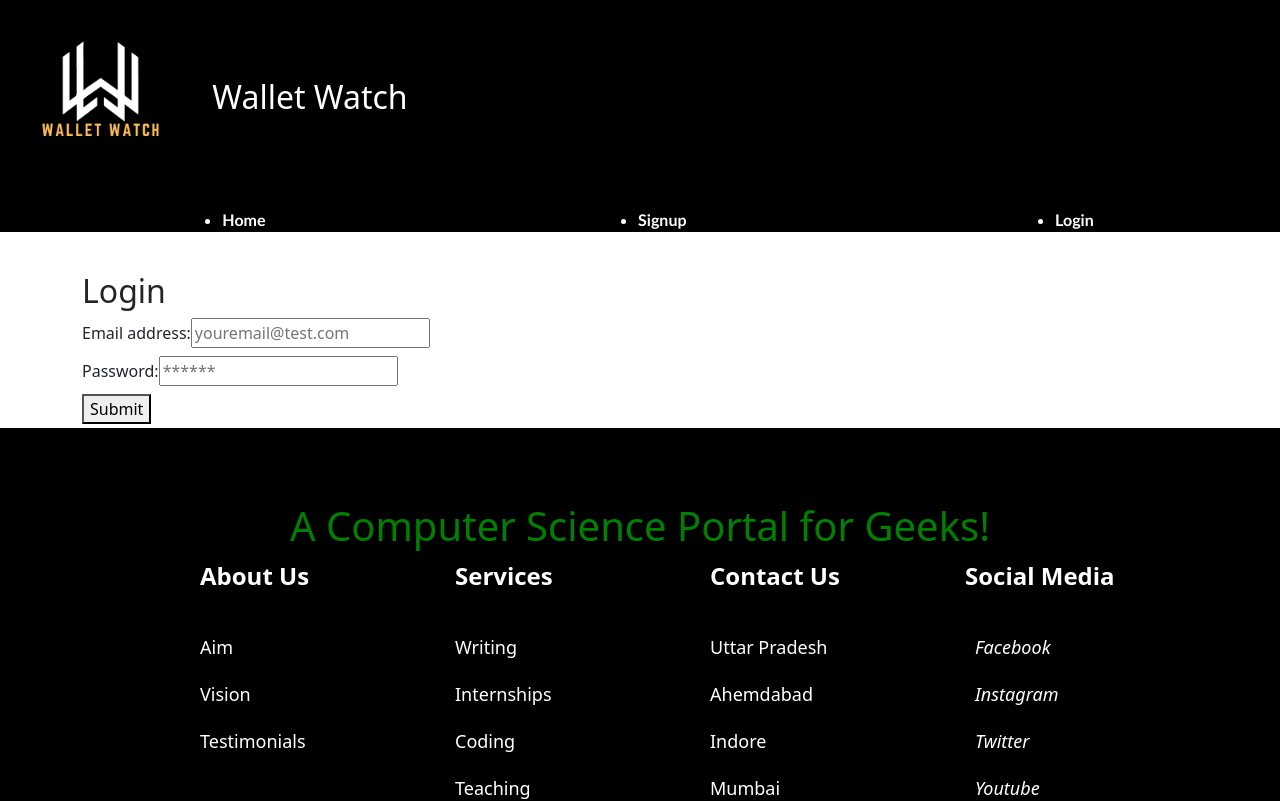
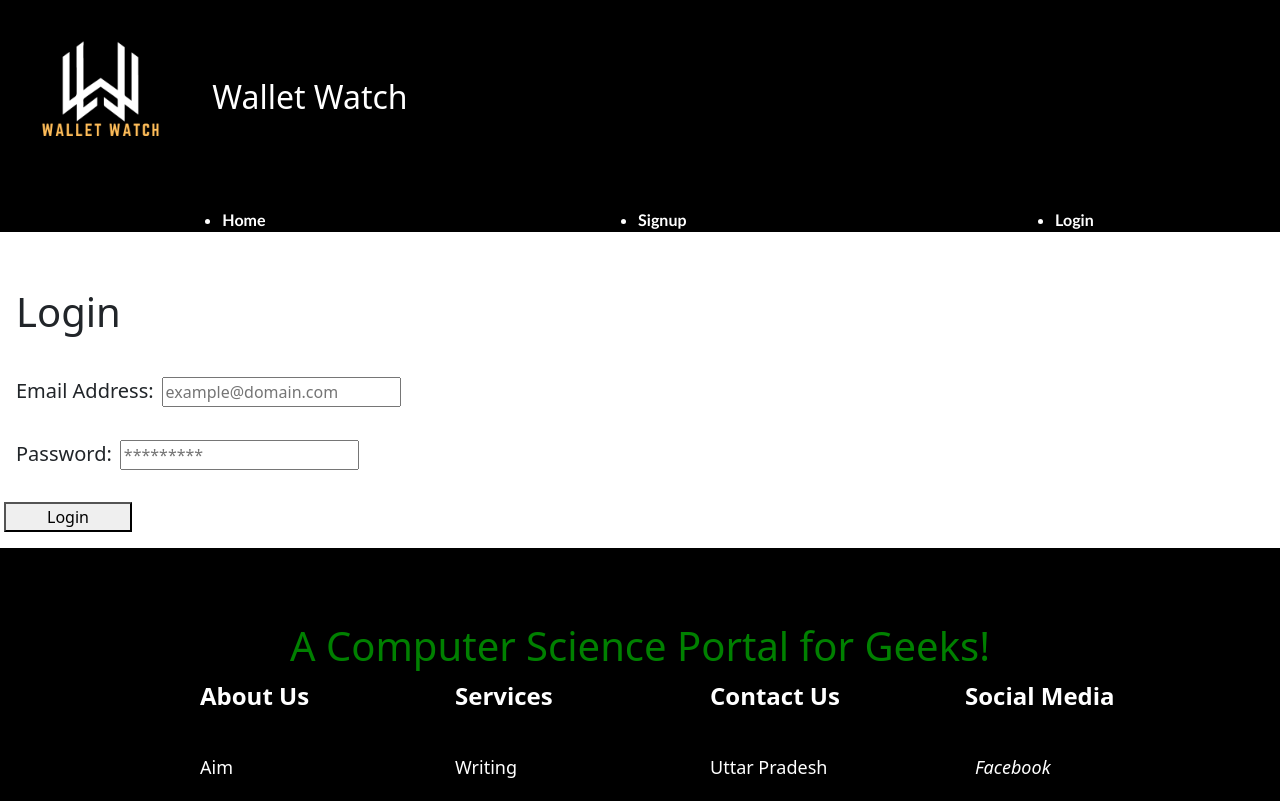
Before and after one commit to nguyent0275/wallet-watch, a React (Vite) app in the folder client/: page /login in a window 1280 px wide. Shown: the top 801 px of the page. Built offline with nearby package versions, Linux system fonts and the light colour scheme.

Commit message:
basic css and file structure for login and signup pages

```diff
--- a/client/src/components/Nav.jsx
+++ b/client/src/components/Nav.jsx
@@ -2,7 +2,7 @@ import Auth from "../utils/auth";
 import { Link } from "react-router-dom";
 import logo from "../assets/images/wallet-watch.png";
 
-import "../styles/nav.css";
+import "./nav.css";
 
 // navbar component loads on every page
 function Nav() {
--- a/client/src/main.jsx
+++ b/client/src/main.jsx
@@ -3,8 +3,8 @@ import { createBrowserRouter, RouterProvider } from "react-router-dom";
 
 import App from "./App.jsx";
 import Home from "./pages/Home.jsx";
-import Login from "./pages/Login.jsx";
-import Signup from "./pages/Signup.jsx";
+import Login from "./pages/Login/Login.jsx";
+import Signup from "./pages/Signup/Signup.jsx";
 import ViewBudget from "./pages/ViewBudget.jsx";
 import NotFound from "./pages/NotFound";
 import SingleProfile from "./pages/SingleProfile.jsx";
--- a/client/src/pages/Login.jsx
+++ /dev/null
@@ -1,71 +0,0 @@
-import { useState } from 'react';
-import { useMutation } from '@apollo/client';
-import { Link } from 'react-router-dom';
-import { LOGIN } from '../utils/mutations';
-import Auth from '../utils/auth';
-
-function Login() {
-  const [formState, setFormState] = useState({ email: '', password: '' });
-  const [login, { error }] = useMutation(LOGIN);
-
-  const handleFormSubmit = async (event) => {
-    event.preventDefault();
-    try {
-      const mutationResponse = await login({
-        variables: { email: formState.email, password: formState.password },
-      });
-      const token = mutationResponse.data.login.token;
-      Auth.login(token);
-    } catch (e) {
-      console.log(e);
-    }
-  };
-
-  const handleChange = (event) => {
-    const { name, value } = event.target;
-    setFormState({
-      ...formState,
-      [name]: value,
-    });
-  };
-
-  return (
-    <div className="container my-1">
-      <Link to="/signup">← Go to Signup</Link>
-
-      <h2>Login</h2>
-      <form onSubmit={handleFormSubmit}>
-        <div className="flex-row space-between my-2">
-          <label htmlFor="email">Email address:</label>
-          <input
-            placeholder="youremail@test.com"
-            name="email"
-            type="email"
-            id="email"
-            onChange={handleChange}
-          />
-        </div>
-        <div className="flex-row space-between my-2">
-          <label htmlFor="pwd">Password:</label>
-          <input
-            placeholder="******"
-            name="password"
-            type="password"
-            id="pwd"
-            onChange={handleChange}
-          />
-        </div>
-        {error ? (
-          <div>
-            <p className="error-text">The provided credentials are incorrect</p>
-          </div>
-        ) : null}
-        <div className="flex-row flex-end">
-          <button type="submit">Submit</button>
-        </div>
-      </form>
-    </div>
-  );
-}
-
-export default Login;
--- /dev/null
+++ b/client/src/pages/Login/Login.css
@@ -0,0 +1,23 @@
+.login h2 {
+  padding: 1rem;
+  font-size: 2.5rem;
+}
+
+.row {
+  display: flex;
+  padding: rem;
+}
+
+.column {
+  flex: 1;
+}
+
+.label {
+  padding-right: 0.5rem;
+  font-size: 1.25rem;
+}
+
+#submit {
+  width: 10rem;
+  padding: 1rem;
+}
--- /dev/null
+++ b/client/src/pages/Login/Login.jsx
@@ -0,0 +1,84 @@
+import { useState } from "react";
+import { useMutation } from "@apollo/client";
+import { Link } from "react-router-dom";
+import { LOGIN } from "../../utils/mutations";
+import Auth from "../../utils/auth";
+
+import "./Login.css"
+
+function Login() {
+  const [formState, setFormState] = useState({ email: "", password: "" });
+  const [login, { error }] = useMutation(LOGIN);
+
+  const handleFormSubmit = async (event) => {
+    event.preventDefault();
+    try {
+      const mutationResponse = await login({
+        variables: { email: formState.email, password: formState.password },
+      });
+      const token = mutationResponse.data.login.token;
+      Auth.login(token);
+    } catch (e) {
+      console.log(e);
+    }
+  };
+
+  const handleChange = (event) => {
+    const { name, value } = event.target;
+    setFormState({
+      ...formState,
+      [name]: value,
+    });
+  };
+
+  return (
+    <div class="login">
+      <Link to="/signup">← Go to Signup</Link>
+
+      <h2>Login</h2>
+      <form onSubmit={handleFormSubmit}>
+        <div class="row">
+          <div class="column">
+            <label class="label" htmlFor="email">
+              Email Address:
+            </label>
+            <input
+              placeholder="example@domain.com"
+              name="email"
+              type="email"
+              id="email"
+              onChange={handleChange}
+            />
+          </div>
+        </div>
+
+        <div class="row">
+          <div class="column">
+            <label class="label" htmlFor="pwd">
+              Password:
+            </label>
+            <input
+              placeholder="*********"
+              name="password"
+              type="password"
+              id="pwd"
+              onChange={handleChange}
+            />
+          </div>
+        </div>
+
+        {error ? (
+          <div>
+            <p className="error-text">The provided credentials are incorrect</p>
+          </div>
+        ) : null}
+
+        <div class="row" id="submit">
+          <button type="submit">Login</button>
+        </div>
+      </form>
+    </div>
+  );
+}
+
+export default Login;
--- /dev/null
+++ b/client/src/pages/Signup/Signup.css
@@ -0,0 +1,22 @@
+.signup h2 {
+  padding: 1rem;
+  font-size: 2.5rem;
+}
+.row {
+  display: flex;
+  padding: 1rem;
+}
+
+.column {
+  flex: 1;
+}
+
+.label {
+  padding-right: 0.5rem;
+  font-size: 1.25rem;
+}
+
+#submit {
+  width: 10rem;
+  padding: 1rem;
+}
--- a/client/src/pages/Signup.jsx
+++ b/client/src/pages/Signup/Signup.jsx
@@ -1,11 +1,10 @@
 import { useState } from "react";
 import { Link } from "react-router-dom";
 import { useMutation } from "@apollo/client";
-import Auth from "../utils/auth";
-import { ADD_USER } from "../utils/mutations";
+import Auth from "../../utils/auth";
+import { ADD_USER } from "../../utils/mutations";
 
-import "bootstrap/dist/css/bootstrap.min.css";
-import "../styles/signup.css";
+import "./Signup.css";
 
 function Signup() {
   const [formState, setFormState] = useState({ email: "", password: "" });
@@ -39,10 +38,11 @@ function Signup() {
 
       <h2>Signup</h2>
       <form onSubmit={handleFormSubmit}>
-
         <div class="row">
           <div class="column">
-            <label class='label' htmlFor="firstName">First Name:</label>
+            <label class="label" htmlFor="firstName">
+              First Name :
+            </label>
             <input
               placeholder="First Name"
               name="firstName"
@@ -52,7 +52,9 @@ function Signup() {
             />
           </div>
           <div class="column">
-            <label class='label' htmlFor="email">Email:</label>
+            <label class="label" htmlFor="email">
+              Email Address:
+            </label>
             <input
               placeholder="example@domain.com"
               name="email"
@@ -65,7 +67,9 @@ function Signup() {
 
         <div class="row">
           <div class="column">
-            <label class='label' htmlFor="lastName">Last Name:</label>
+            <label class="label" htmlFor="lastName">
+              Last Name:
+            </label>
             <input
               placeholder="Last Name"
               name="lastName"
@@ -75,7 +79,9 @@ function Signup() {
             />
           </div>
           <div class="column">
-            <label class='label' htmlFor="pwd">Password:</label>
+            <label class="label" htmlFor="pwd">
+              Password:
+            </label>
             <input
               placeholder="**********"
               name="password"
@@ -86,8 +92,8 @@ function Signup() {
           </div>
         </div>
 
-        <div class='row' id="submit">
-          <button type="submit">Submit</button>
+        <div class="row" id="submit">
+          <button type="submit">Signup</button>
         </div>
       </form>
     </div>
--- a/client/src/styles/signup.css
+++ /dev/null
@@ -1,22 +0,0 @@
-.signup h2 {
-    padding: 1rem;
-    font-size: 2.5rem;
-}
-.row {
-    display: flex;
-    padding: 1rem;
-}
-
-.column {
-    flex: 1;
-}
-
-.label {
-    padding-right: 0.5rem;
-    font-size: 1.25rem;
-}
-
-#submit {
-    width: 10rem;
-    padding: 1rem;
-}
```
Also changed, not shown: client/src/components/nav.css (renamed from client/src/styles/nav.css).
